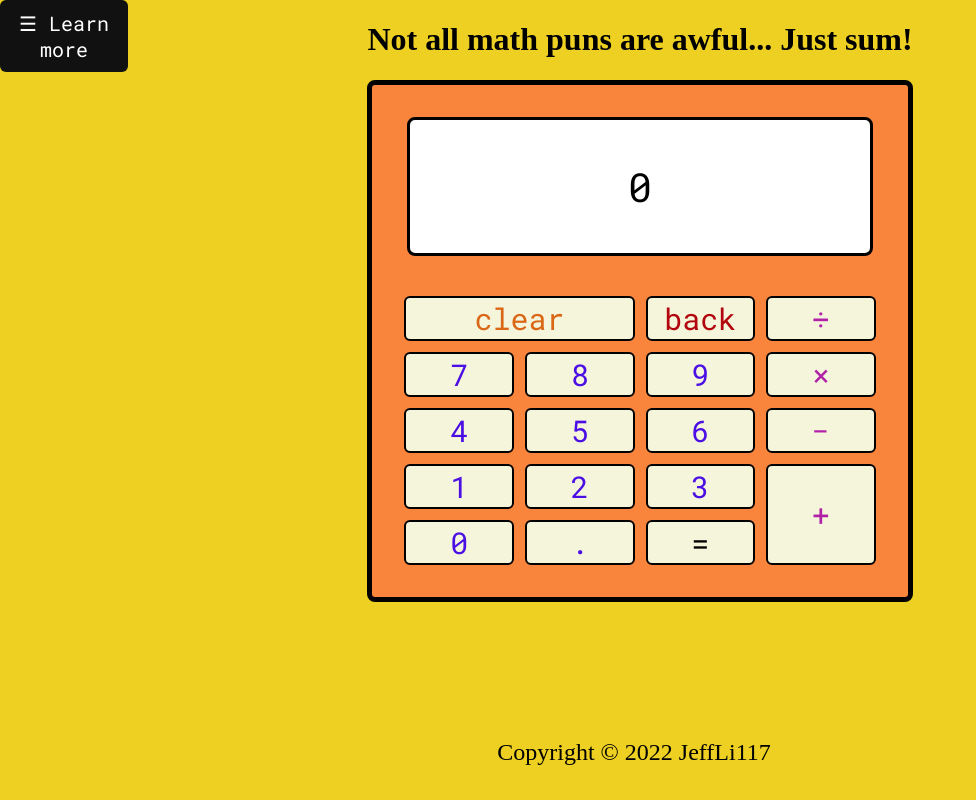
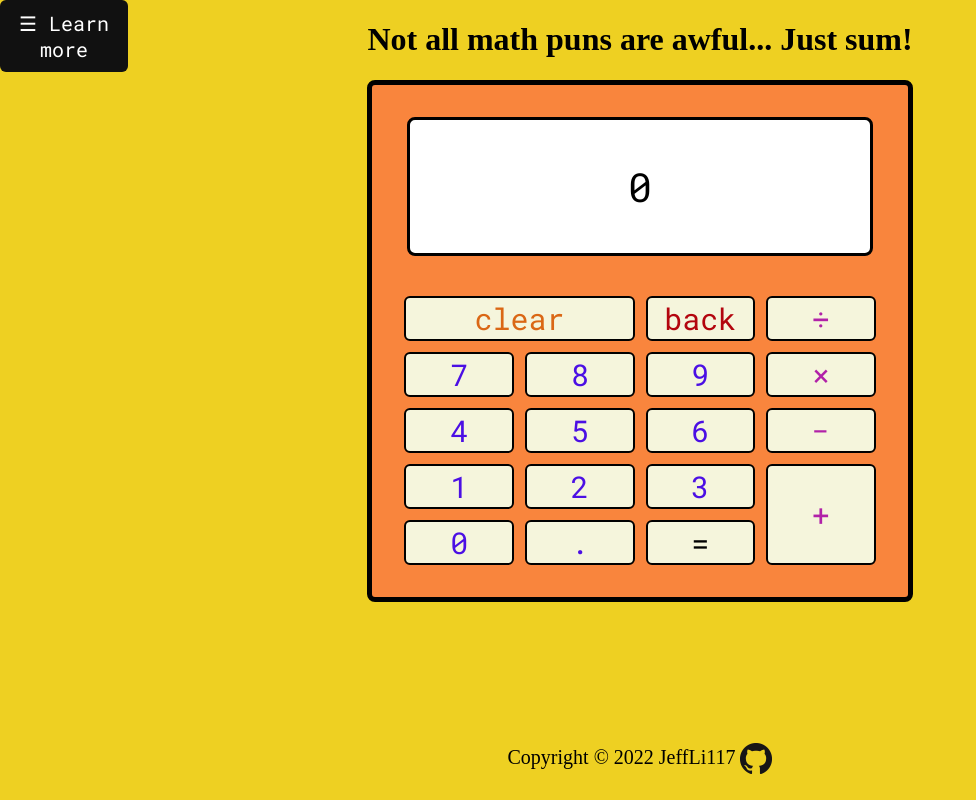
Before and after one commit to JeffLi117/Math-Is-Hard, a plain HTML site: page index.html in a window 1280 px wide. Shown: the whole page, without its empty margins (0-976 px from the left). Drawn offline with Linux system fonts and the light colour scheme.

Commit message:
Testing Github favicon

```diff
--- a/index.html
+++ b/index.html
@@ -47,7 +47,7 @@
     </div>
     <footer id="footer">
       <p>
-        <a href="https://github.com/JeffLi117" target="_blank">Copyright © 2022 JeffLi117 &nbsp;</a>
+        Copyright © 2022 <a href="https://github.com/JeffLi117" target="_blank">JeffLi117 <span><img src="https://github.com/JeffLi117/Math-Is-Hard/blob/main/GitHub-Mark-32px.png?raw=true" alt="Github favicon"></span></a>
       </p>
     </footer>
   </body>
--- a/style.css
+++ b/style.css
@@ -32,9 +32,17 @@ footer {
     justify-content: center;
     width: 100%;
     box-sizing: border-box;
-    padding: 10px;
-    font-size: 1.5em;
+    padding: 5px;
+    font-size: 1.25em;
  }
+
+span {
+    display: inline-block;
+  }
+
+img {
+    vertical-align:middle;
+}
 
 footer a, a:visited {
     text-decoration: none;
```
